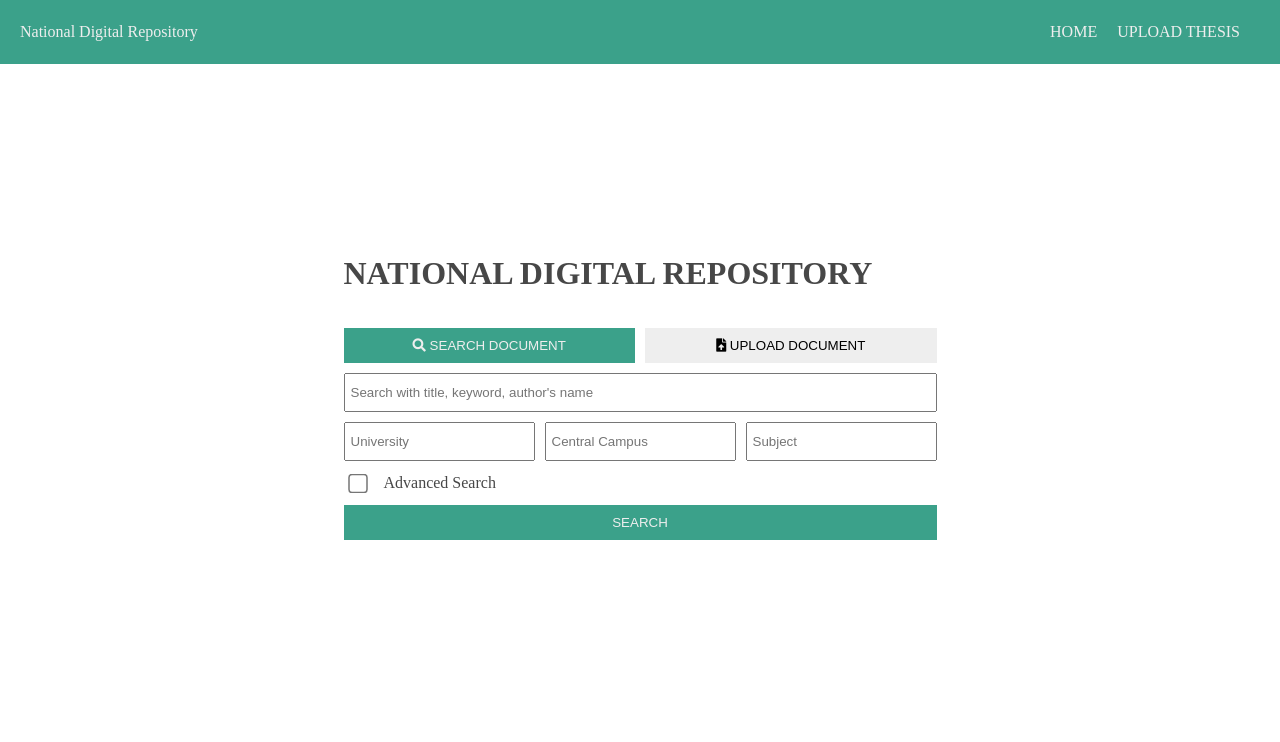
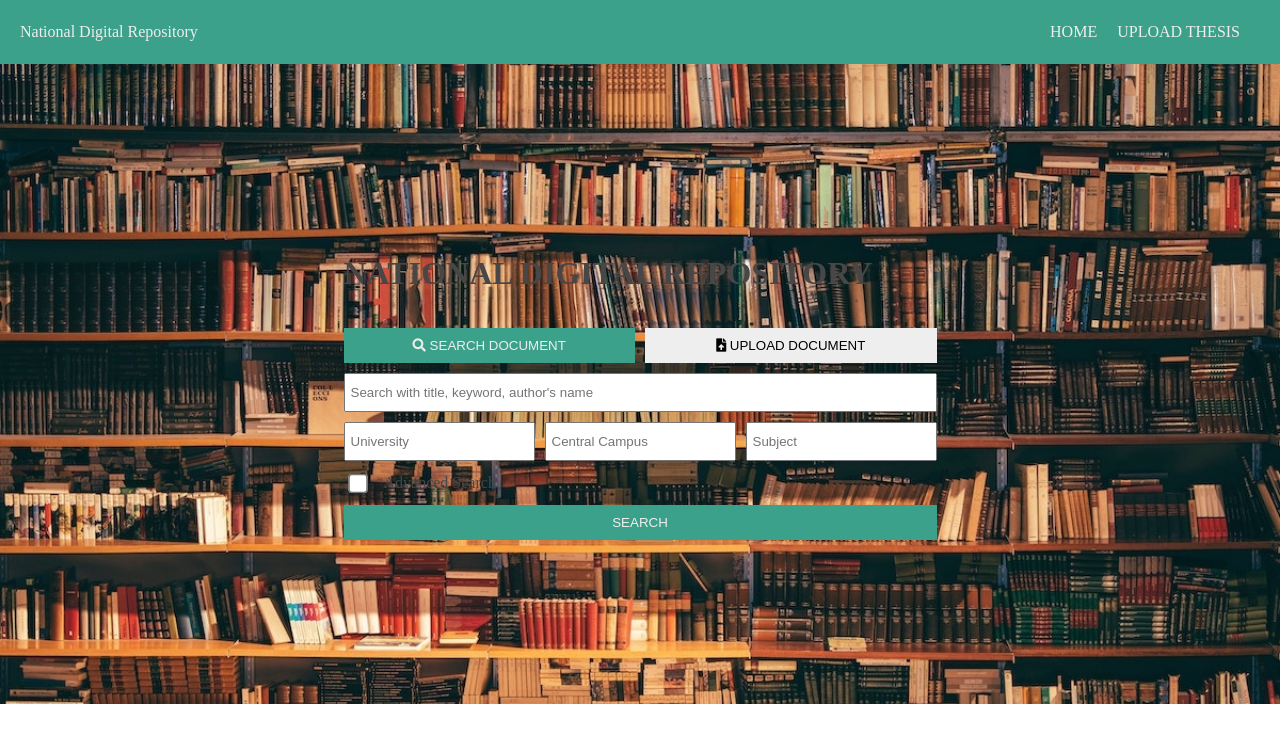
Before and after one commit to sumankharel/national-digital-repository, a React (Create React App) app: page / in a window 1280 px wide. Shown: the top 742 px of the page. Built offline with nearby package versions, Linux system fonts and the light colour scheme.

Commit message:
background for landing page

```diff
--- a/src/styles/landing.css
+++ b/src/styles/landing.css
@@ -1,4 +1,18 @@
 .landing {
+  /* The image used */
+  background-image: url("../images/background.jpg");
+
+  /* Full height */
+  height: 100%;
+
+  /* Center and scale the image nicely */
+  background-position: center;
+  background-repeat: no-repeat;
+  background-size: cover;
+}
+
+.landing {
+
   display: grid;
   justify-content: center;
   align-content: center;
```
